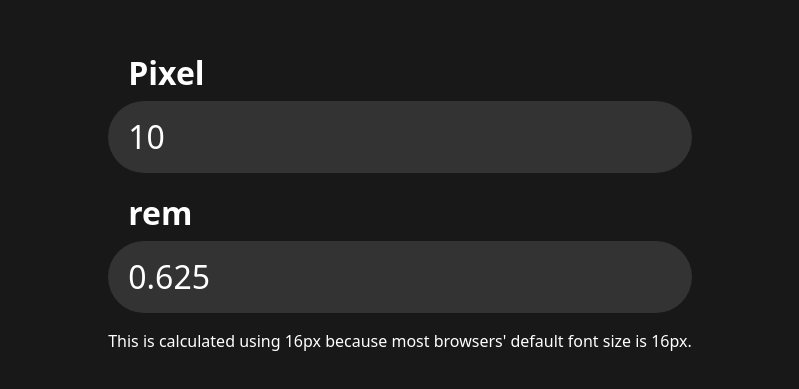
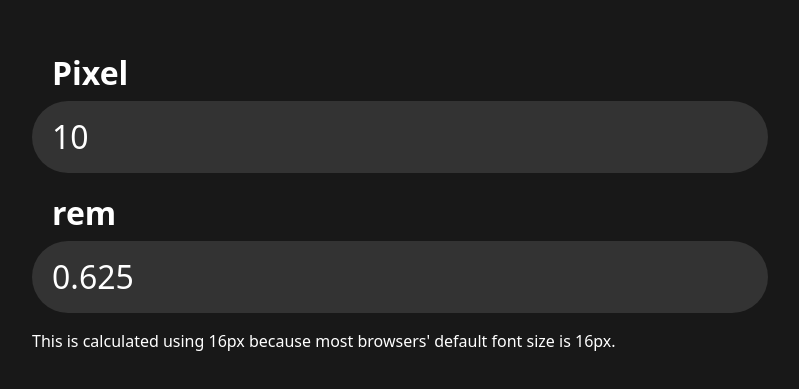
Before and after one commit to shamwela/pixel-rem-two-way-converter, a Next.js app: page / in a window 1280 px wide. Shown: the part 199-588 px from the top of the page, without its empty margins (240-1039 px from the left). Built offline with nearby package versions, Linux system fonts and the light colour scheme.

Commit message:
Improve style

```diff
--- a/pages/index.tsx
+++ b/pages/index.tsx
@@ -25,8 +25,8 @@ const Home = () => {
         />
       </Head>
 
-      <main className='min-h-screen grid place-items-center'>
-        <section className='max-w-3xl p-4 flex flex-col gap-y-4'>
+      <main className='min-h-screen flex'>
+        <div className='w-full max-w-3xl m-auto p-4 flex flex-col gap-y-4'>
           <section className='flex flex-col gap-y-1'>
             <label htmlFor='pixel' className='ml-5'>
               Pixel
@@ -57,7 +57,7 @@ const Home = () => {
             This is calculated using 16px because most browsers' default font
             size is 16px.
           </p>
-        </section>
+        </div>
       </main>
     </>
   )
```
